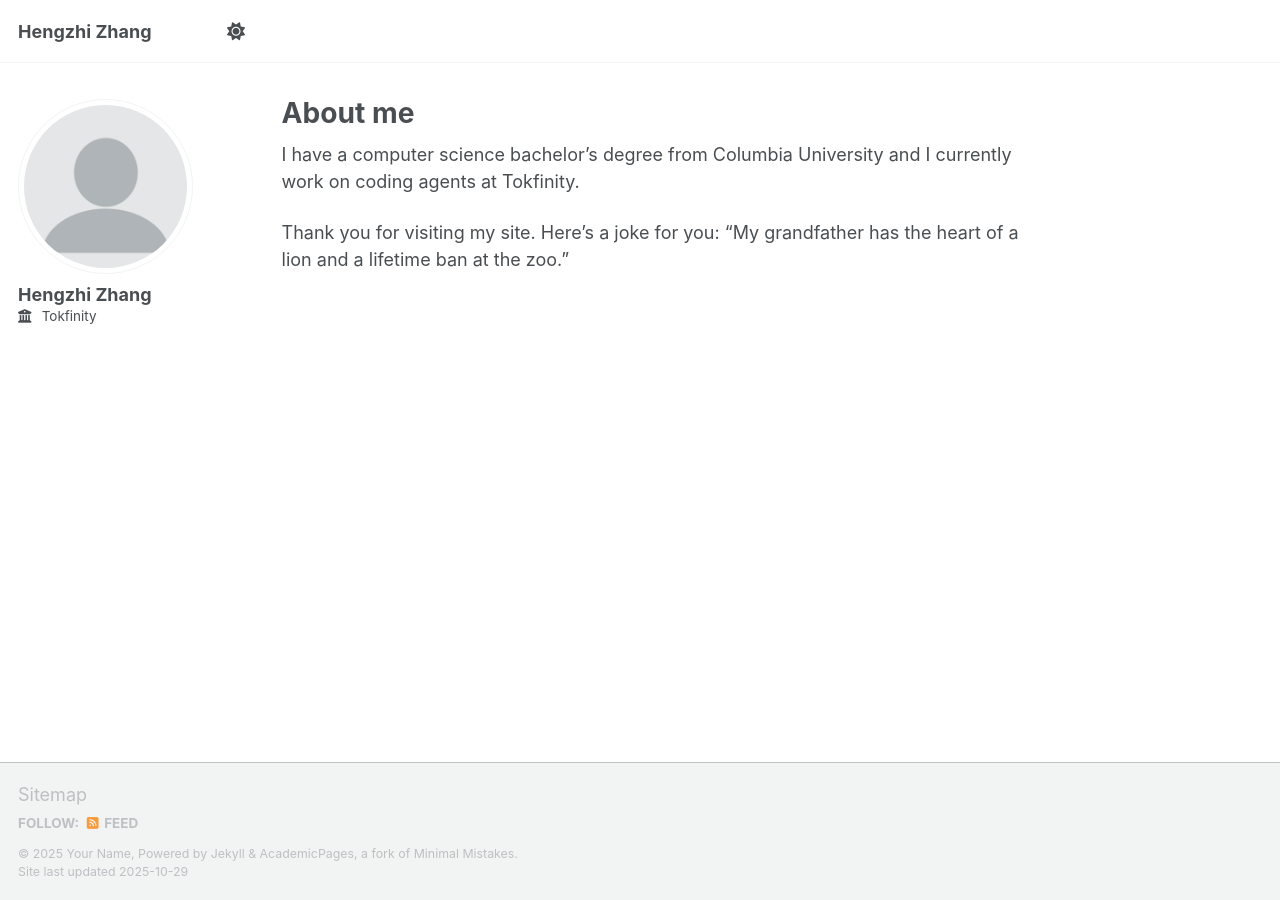
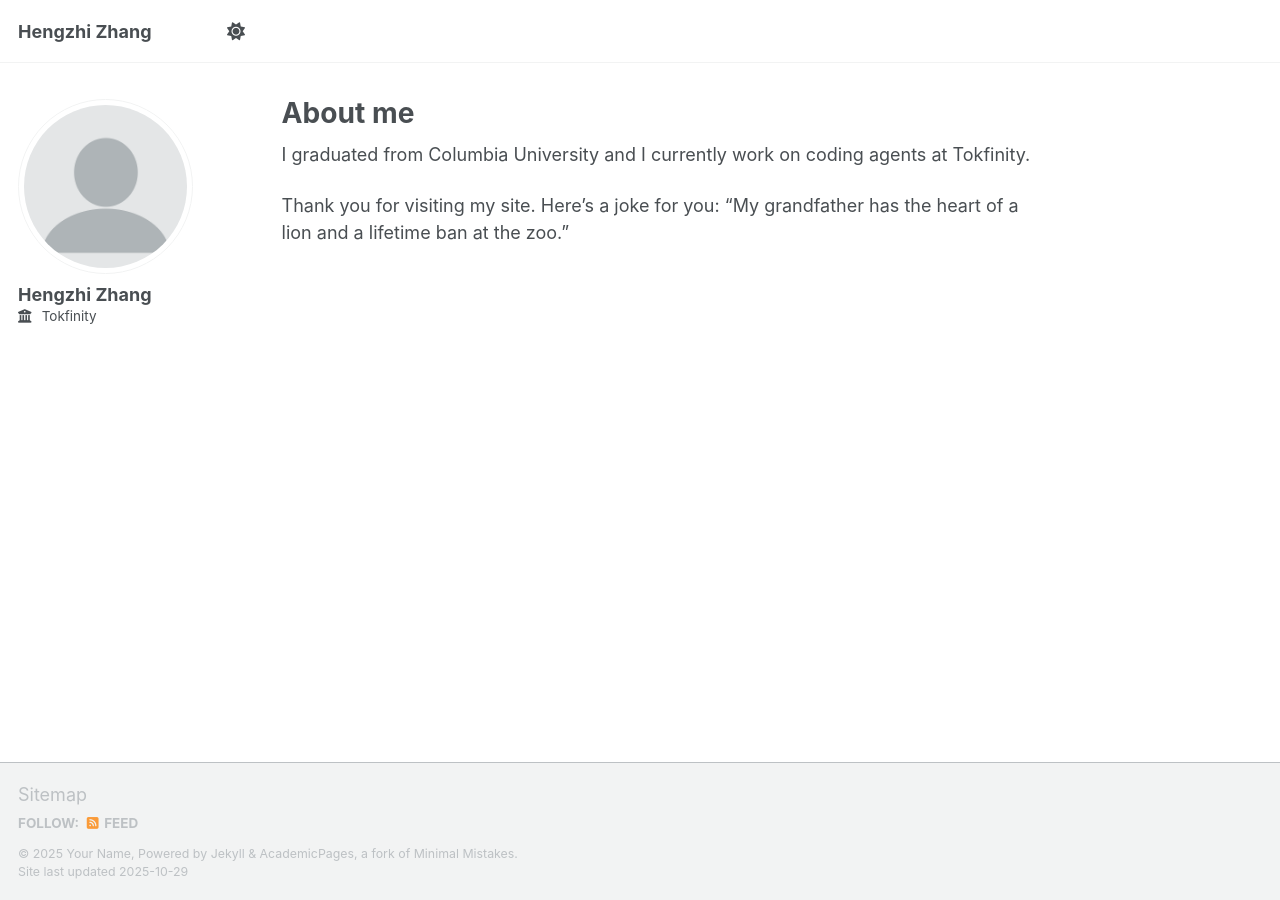
Before and after one commit to henryzhang11/henryzhang11.github.io, a Jekyll site: the page built from _pages/about.md, in a window 1280 px wide. Built offline with Jekyll 4.4.1, drawn with Linux system fonts in a browser that asks for light colours; a script that is not in the unit is left out.

Commit message:
Update about.md

```diff
--- a/_pages/about.md
+++ b/_pages/about.md
@@ -7,6 +7,6 @@ redirect_from:
   - /about.html
 ---
 
-I have a computer science bachelor's degree from Columbia University and I currently work on coding agents at Tokfinity.
+I graduated from Columbia University and I currently work on coding agents at Tokfinity.
 
 Thank you for visiting my site. Here's a joke for you: "My grandfather has the heart of a lion and a lifetime ban at the zoo."
```
